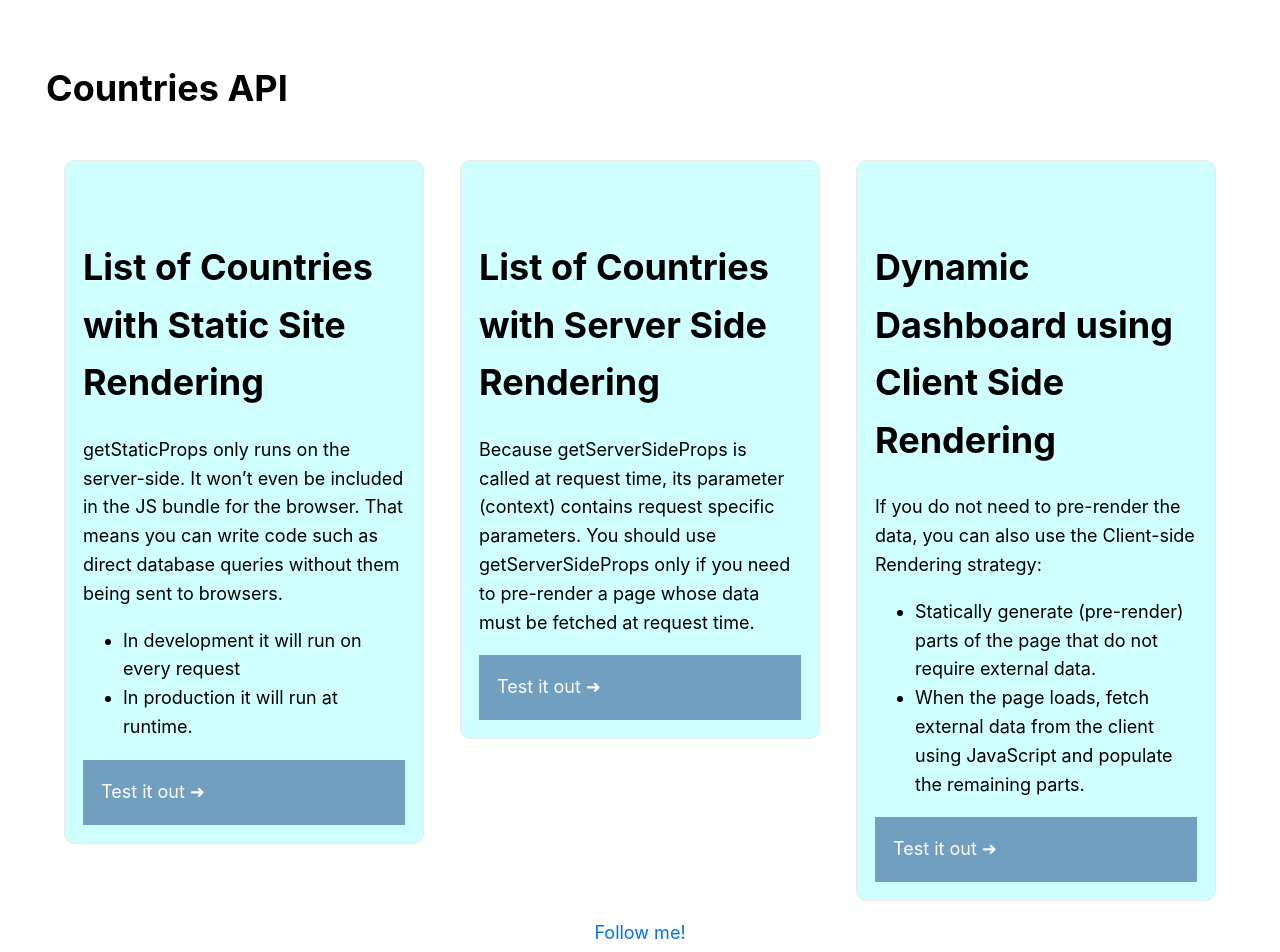
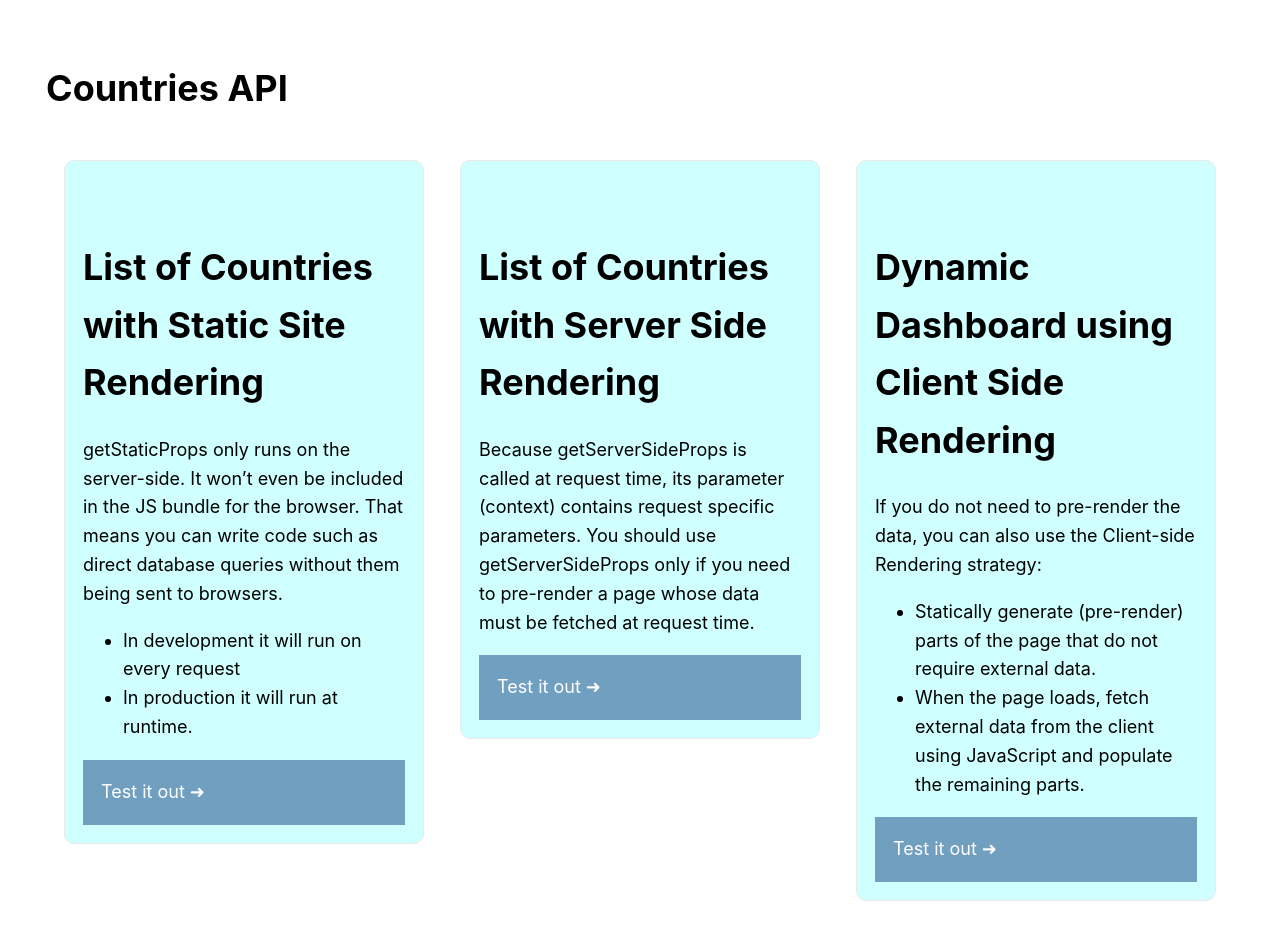
Before and after one commit to rominavarela-practicas/web-frameworks, a Next.js app in the folder nextjs/: page / in a window 1280 px wide. Shown: the top 952 px of the page. Built offline with nearby package versions, Linux system fonts and the light colour scheme.

Commit message:
Improve footer

```diff
--- a/nextjs/pages/index.js
+++ b/nextjs/pages/index.js
@@ -1,6 +1,7 @@
 import Head from 'next/head'
 import styles from '../styles/Index.module.scss';
 import Card from '../components/card/Card.js';
+import Link from 'next/link'
 
 export default function Home() {
   console.log("Rendering Home");
@@ -56,14 +57,14 @@
         </div>
       </main>
 
-      <footer>
-        <a
+      <footer className={styles.footer}>
+        <Link
           href="https://github.com/rominavarela"
           target="_blank"
           rel="noopener noreferrer"
         >
-          Follow me!
-        </a>
+          Follow me @Github
+        </Link>
       </footer>
     </div>
   )
--- a/nextjs/styles/Index.module.scss
+++ b/nextjs/styles/Index.module.scss
@@ -1,6 +1,5 @@
 .container {
   min-height: 100vh;
-  padding: 0 0.5rem;
   display: flex;
   flex-direction: column;
   justify-content: center;
@@ -17,6 +16,14 @@
   max-width: 80em;
 }
 
+.footer {
+  background: #c2d9e8;
+  width: 100%;
+  text-align: center;
+  padding: 1em;
+  margin-top: 3em;
+}
+
 @media (max-width: 600px) {
   .grid {
     width: 100%;
```
